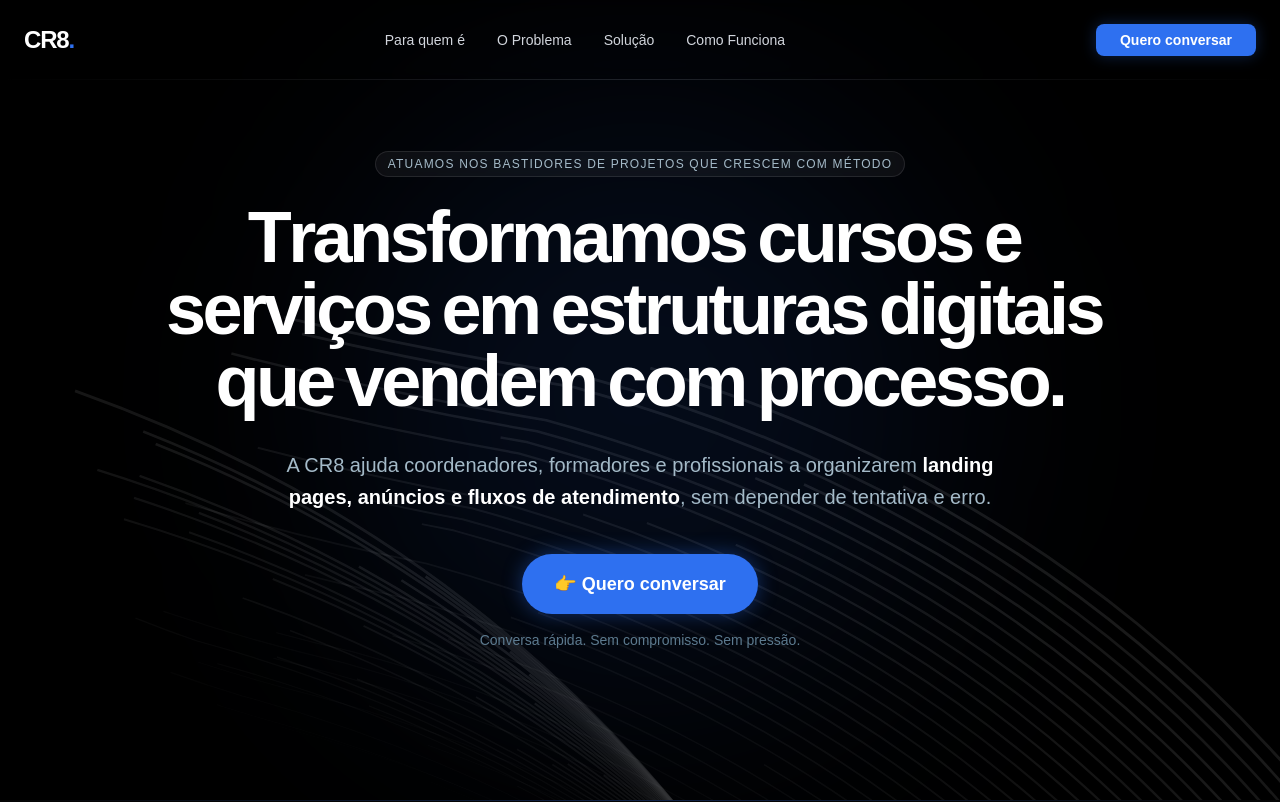
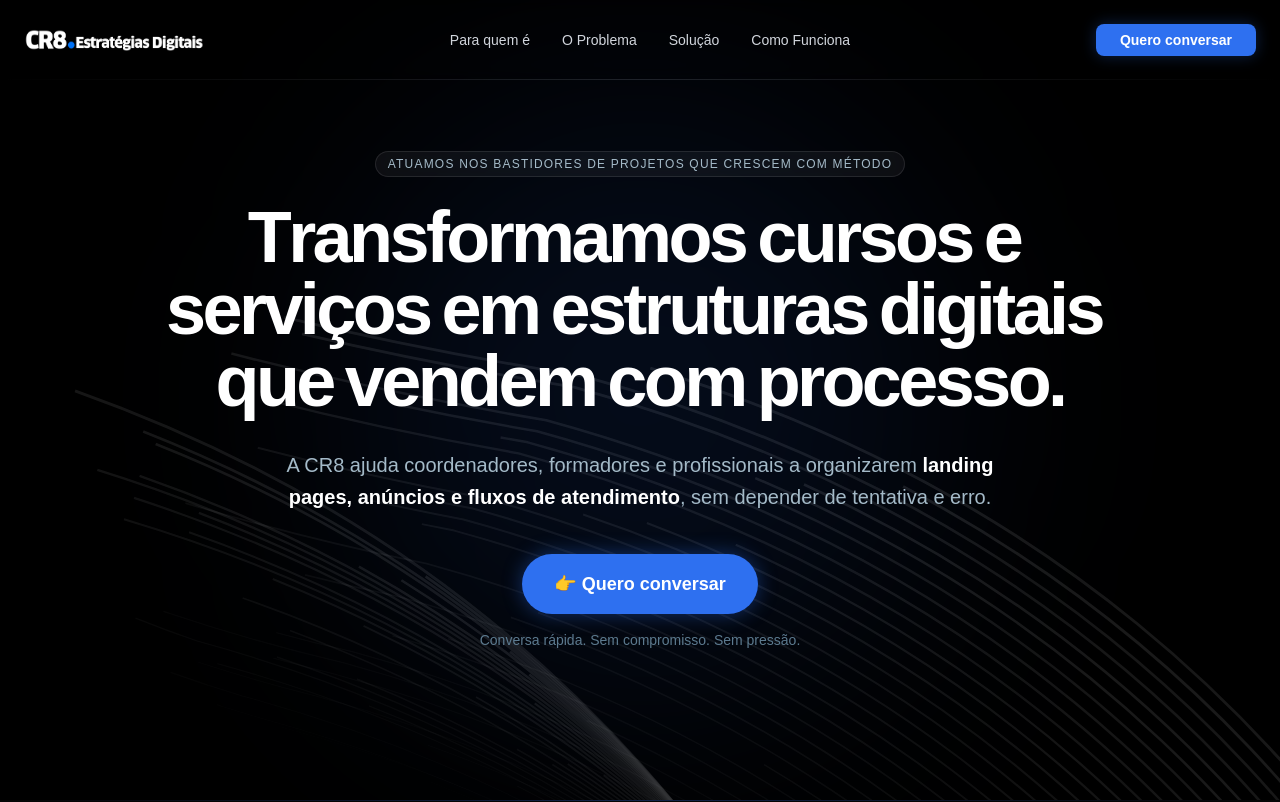
Before and after one commit to TemplodasVirtudes/site-cr8, a Next.js app: page / in a window 1280 px wide. Shown: the top 802 px of the page. Built offline with nearby package versions, Linux system fonts and the light colour scheme.

Commit message:
Adicionando nova logo no cabeçalho

```diff
--- a/src/components/Header.tsx
+++ b/src/components/Header.tsx
@@ -4,6 +4,8 @@ import { useState, useEffect } from "react";
 import { motion, AnimatePresence } from "framer-motion";
 import Link from "next/link";
 import { Menu, X } from "lucide-react";
+// 1. ADICIONAMOS A IMPORTAÇÃO DA IMAGEM AQUI
+import Image from "next/image";
 
 export function Header() {
   const [scrolled, setScrolled] = useState(false);
@@ -36,9 +38,16 @@ export function Header() {
     >
       <div className="max-w-7xl mx-auto px-6 h-20 flex items-center justify-between relative z-50">
 
-        {/* LOGO */}
-        <Link href="/" className="text-2xl font-bold tracking-tighter text-white z-50">
-          CR8<span className="text-[#2e70f0]">.</span>
+        {/* 2. SUBSTITUÍMOS O TEXTO PELA IMAGEM AQUI */}
+        <Link href="/" className="z-50 flex items-center">
+          <Image
+            src="/logo.png" // Se você renomeou o arquivo, mude para "/logo.png"
+            alt="CR8 Estratégias Digitais"
+            width={180} // Largura da logo
+            height={45} // Altura da logo
+            priority
+            className="object-contain"
+          />
         </Link>
 
         {/* MENU DESKTOP */}
@@ -58,7 +67,7 @@ export function Header() {
         {/* CTA BUTTON DESKTOP */}
         <div className="hidden md:block">
           <Link
-            href="#inscricao" // Aponta para o ID do formulário
+            href="#inscricao"
             className="px-6 py-2 text-sm font-bold bg-[#2e70f0] text-white rounded-lg hover:bg-blue-600 transition-all shadow-[0_0_15px_rgba(46,112,240,0.3)]"
           >
             Quero conversar
@@ -74,7 +83,7 @@ export function Header() {
         </button>
       </div>
 
-      {/* --- MENU MOBILE (O BLOCO QUE FALTAVA) --- */}
+      {/* --- MENU MOBILE --- */}
       <AnimatePresence>
         {mobileOpen && (
           <motion.div
@@ -87,7 +96,7 @@ export function Header() {
               <Link
                 key={link.name}
                 href={link.href}
-                onClick={() => setMobileOpen(false)} // Fecha ao clicar
+                onClick={() => setMobileOpen(false)}
                 className="text-2xl font-bold text-gray-300 hover:text-white transition-colors"
               >
                 {link.name}
```
Also changed, not shown: public/logo.png (added).
